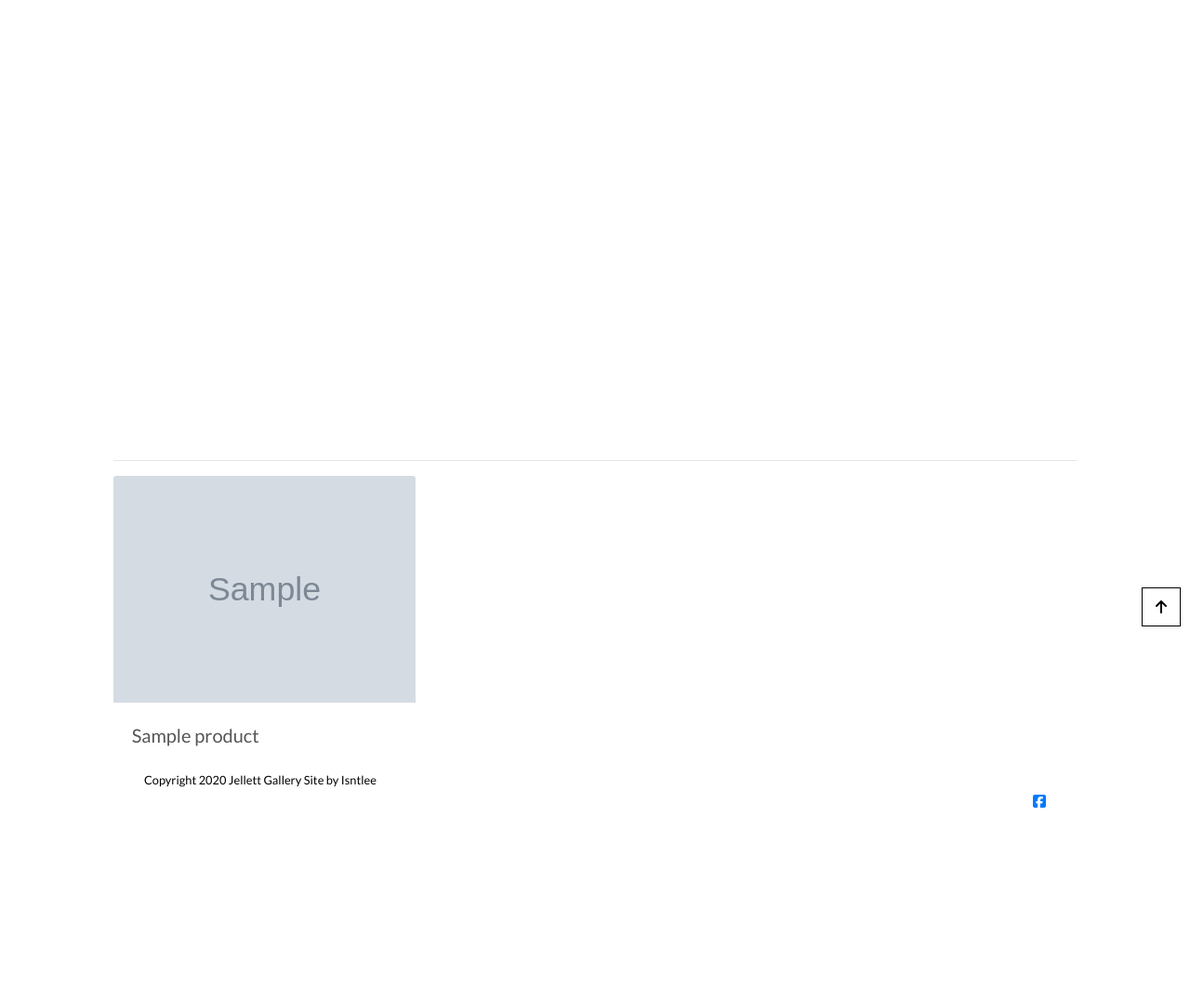
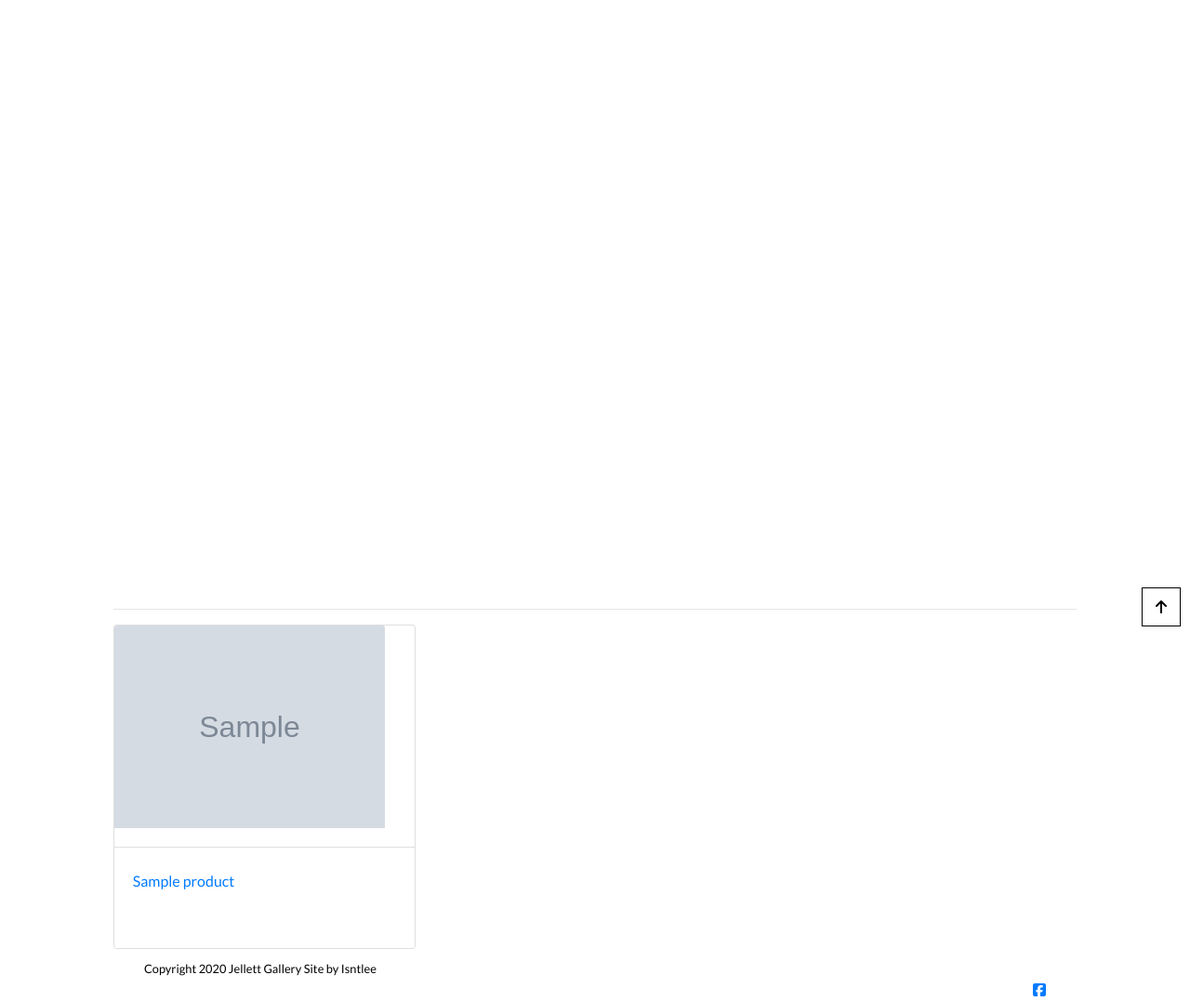
Before and after one commit to isntlee/Jellett-Gallery, a Django app: page /products/ in a window 1280 px wide. Shown: the part 116-1193 px from the top of the page at 93% size. Before the commit the page ends 985 px from the top, so only its background shows below. Run offline with Django 3.2, Linux system fonts and the light colour scheme; data comes from the database, SQL or seed files in the repository; tables that the repository leaves empty hold one stand-in row (values such as "Sample post"); grey boxes marked "Sample" are stand-in pictures; parts of the project's set-up code (start-up, migrations or seed data) failed here and were passed over; some libraries are stand-ins or nearby versions.

Commit message:
CSS details to products/paintings pages

```diff
--- a/checkout/models.py
+++ b/checkout/models.py
@@ -71,7 +71,7 @@ class OrderLineItem(models.Model):
         Override the original save method to set the lineitem total
         and update the order total.
         """
-        self.lineitem_total = self.product.price * self.quantity
+        self.lineitem_total = self.product.offer * self.quantity
         super().save(*args, **kwargs)
 
     def __str__(self):
--- a/products/templates/products/products.html
+++ b/products/templates/products/products.html
@@ -10,25 +10,17 @@
 {% block content %}
     <div class="overlay"></div>
     <div class="container-fluid">
+        <div class="row">
             <div class="product-container col-10 offset-1">
                 <div class="row">
                     <div class="col mt-3">
-
                     {% for category in current_categories %}
-                    <h3 class="logo-font">{{category.name}}</h3><h5>{{category.name}}, B. {{category.name}}</h5>
+                        <h3 class="logo-font">{{category.friendly_name}}</h3>
                     {% endfor %}
                     {% if search_term %}
                         <h2 class="logo-font">Search</h2>
                     {% endif %}
-
-                    <!-- {% for c in current_categories %}
-                        <a class="category-badge text-decoration-none" href="{% url 'products' %}?category={{ c.name }}">
-                            <span class="p-2 mt-2 badge badge-white text-black rounded-0 border border-dark">{{ c.friendly_name }}</span>
-                        </a>
-                    {% endfor %} -->
-
-                    <!-- <hr class="w-50 mb-1"> -->
-
+                    </div>
                 </div>
             </div>
         </div>
@@ -56,15 +48,14 @@
                         <p class="text-muted mt-3 text-center text-md-left">
                             {% for category in current_categories %}
                                 {% if category.name == category.name %}
-                                    <h5><span>{{category.description}}</span></h5>
+                                    <span class="artists-bio-text">{{category.description}}</span>
                                 {% endif %}
                             {% endfor %}
                             {% if search_term %} Search results for <strong>'{{ search_term }}'</strong>{% endif %}
                         </p>
                     </div>
                     {% for category in current_categories %}
-                    <div class="col-12 col-md-6 order-md-first artists-picture">
-                        <p class="text-muted mt-3 text-center text-md-left">
+                    <div class="col-12 offset-1 col-md-5 order-md-first mt-3 artists-picture">
                             {% if category.name == category.name %}
                                 {% if category.image %}
                                     <a href="{{ category.image.url }}" target="_blank">
@@ -76,22 +67,19 @@
                                     </a>
                                 {% endif %}
                             {% endif %}
-                        </p>
                     </div>
                     {% endfor %}
                 </div>
                 <div>
                     <hr class="w-100">
-                    <!-- <hr class="w-100 artists-works-hr">  -->
                 </div>
                 <div class="row">
                     {% for product in products %}
-                        <!-- <div class="col-sm-6 col-md-6 col-lg-4 col-xl-4"> -->
                         <div class="col-sm-6 col-md-6 col-lg-4">
-                            <div class="card h-100 border-0">
+                            <div class="card h-100">
                                 {% if product.image %}
                                 <a href="{% url 'product_detail' product.id %}">
-                                    <img class="card-img-top img-fluid" src="{{ product.image.url }}" alt="{{ product.name }}">
+                                    <img class="card-img-top img-fluid my-auto" src="{{ product.image.url }}" alt="{{ product.name }}">
                                 </a>
                                 {% else %}
                                 <a href="{% url 'product_detail' product.id %}">
@@ -101,22 +89,12 @@
                                 <div class="card-body pb-0">
                                     <p class="mb-0"></p>
                                 </div>
-                                <div class="card-footer bg-white pt-0 border-0 text-left">
+                                <div class="card-footer bg-white pt-4 text-left">
                                     <div class="row">
                                         <div class="col">
-                                            <p class="lead mb-0 text-left">{{ product.name }}</p>
-                                            <!-- {% if product.category %}
-                                            <p class="small mt-1 mb-0">
-                                                <a class="text-muted" href="{% url 'products' %}?category={{ product.category.name }}">
-                                                    <i class="fas fa-tag mr-1"></i>{{ product.category.friendly_name }}
+                                            <a href="{% url 'product_detail' product.id %}" class="my-auto">
+                                                 <p class="mb-5 text-left">{{ product.name }}</p>
                                             </a>
-                                            </p>
-                                            {% endif %}
-                                            {% if product.rating %}
-                                                <small class="text-muted"><i class="fas fa-star mr-1"></i>{{ product.rating }} / 5</small>
-                                            {% else %}
-                                                <small class="text-muted">No Rating</small>
-                                            {% endif %} -->
                                         </div>
                                     </div>
                                 </div>
@@ -137,11 +115,6 @@
                                 <hr class="hr-white">
                             </div>
                         {% endif %}
-                        <!-- {% if forloop.counter|divisibleby:4 %}
-                            <div class="col-12 d-none d-xl-block mb-5">
-                                <hr class="hr-white">
-                            </div>
-                        {% endif %} -->
                     {% endfor %}
                 </div>
             </div>
--- a/static/css/base.css
+++ b/static/css/base.css
@@ -151,15 +151,19 @@ a.category-badge > span.badge:hover {
 } */
 
 .artists-bio {
-    height: 60vh;
+    height: 80vh;
 }
 
 .artists-picture {
-    height: 60vh;
+    height: 80vh;
 }
 
-.text-wrap {
-    white-space: pre-wrap;
+.artists-bio-text {
+
+}
+
+.card-img-top {
+    width: 90%;
 }
 
 .btt-button {
```
Also changed, not shown: media/Herself.jpg (added), media/Herself_H6PpH8r.jpg (added). Lines whose indentation alone changed are shown as unchanged.
